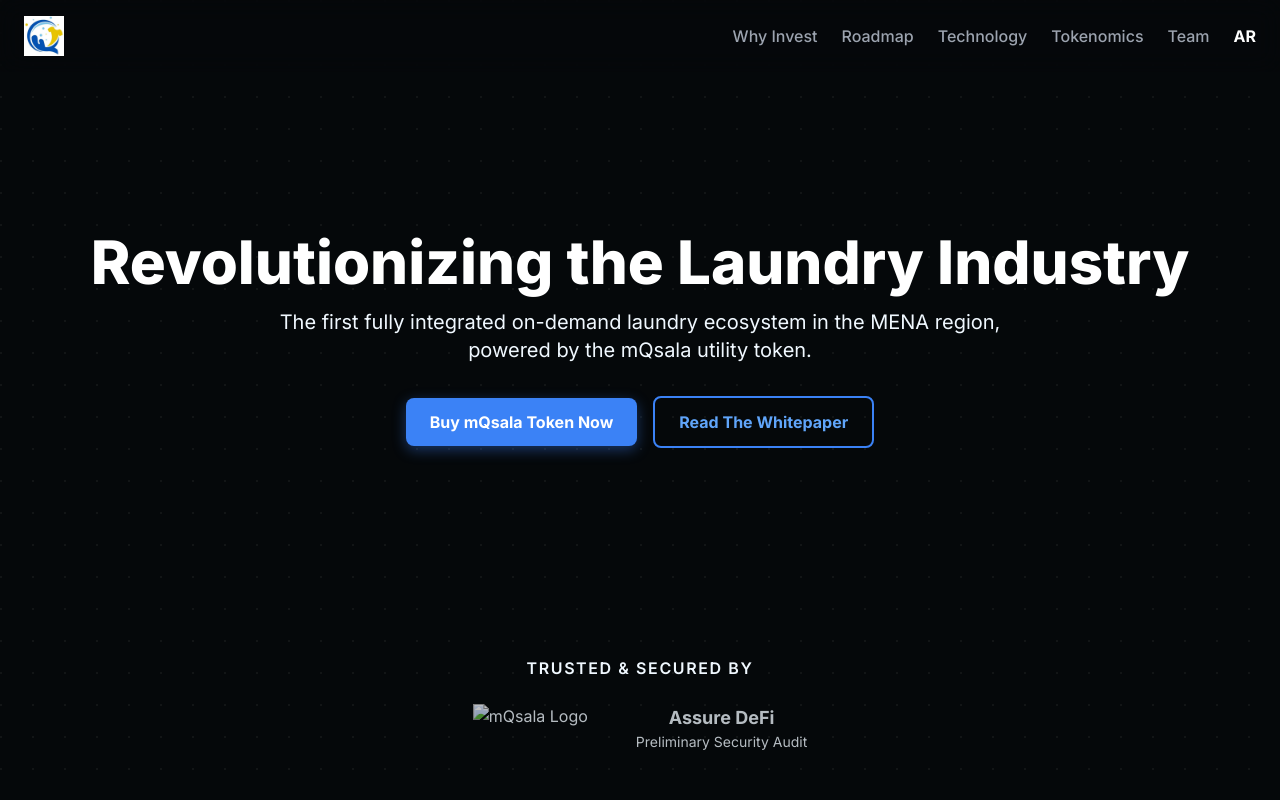
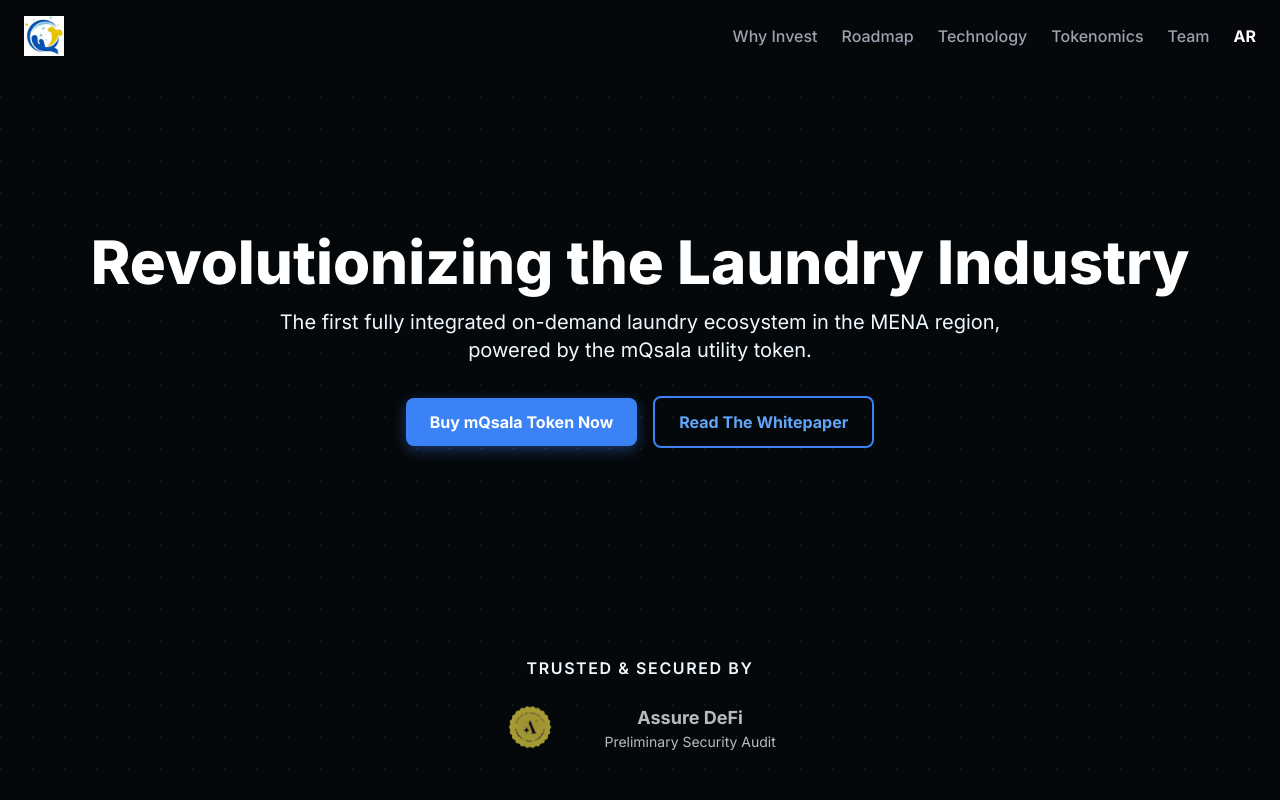
Before and after one commit to mqsala-official/ico-website, a plain HTML site: page mQsala ICO Website/Index.html in a window 1280 px wide. Shown: the top 800 px of the page. Drawn offline with nearby package versions, Linux system fonts and the light colour scheme; files whose address does not match are found by name.

Commit message:
Update Index.html

```diff
--- a/mQsala ICO Website/Index.html
+++ b/mQsala ICO Website/Index.html
@@ -250,7 +250,7 @@
              <div class="container mx-auto px-6">
                 <h3 class="text-center text-text-secondary font-semibold mb-6 tracking-widest" data-key="partners_title">TRUSTED & SECURED BY</h3>
                 <div class="flex justify-center items-center gap-12 opacity-75">
-                    <img src="mQsala ICO Website/src/Images/Assure DeFi/Assure DeFi.webp" alt="mQsala Logo" class="h-12" title="mQsala">
+                    <img src="https://github.com/mqsala-official/ico-website/blob/8c7def98d8656c1657551bd32acdbd45bd1a2100/mQsala%20ICO%20Website/src/Images/Assure%20DeFi/Assure%20DeFi.webp" alt="mQsala Logo" class="h-12" title="mQsala">
                     <div class="text-center">
                         <p class="font-bold text-lg text-text-primary">Assure DeFi</p>
                         <p class="text-sm text-text-secondary" data-key="partners_assure">Preliminary Security Audit</p>
```
